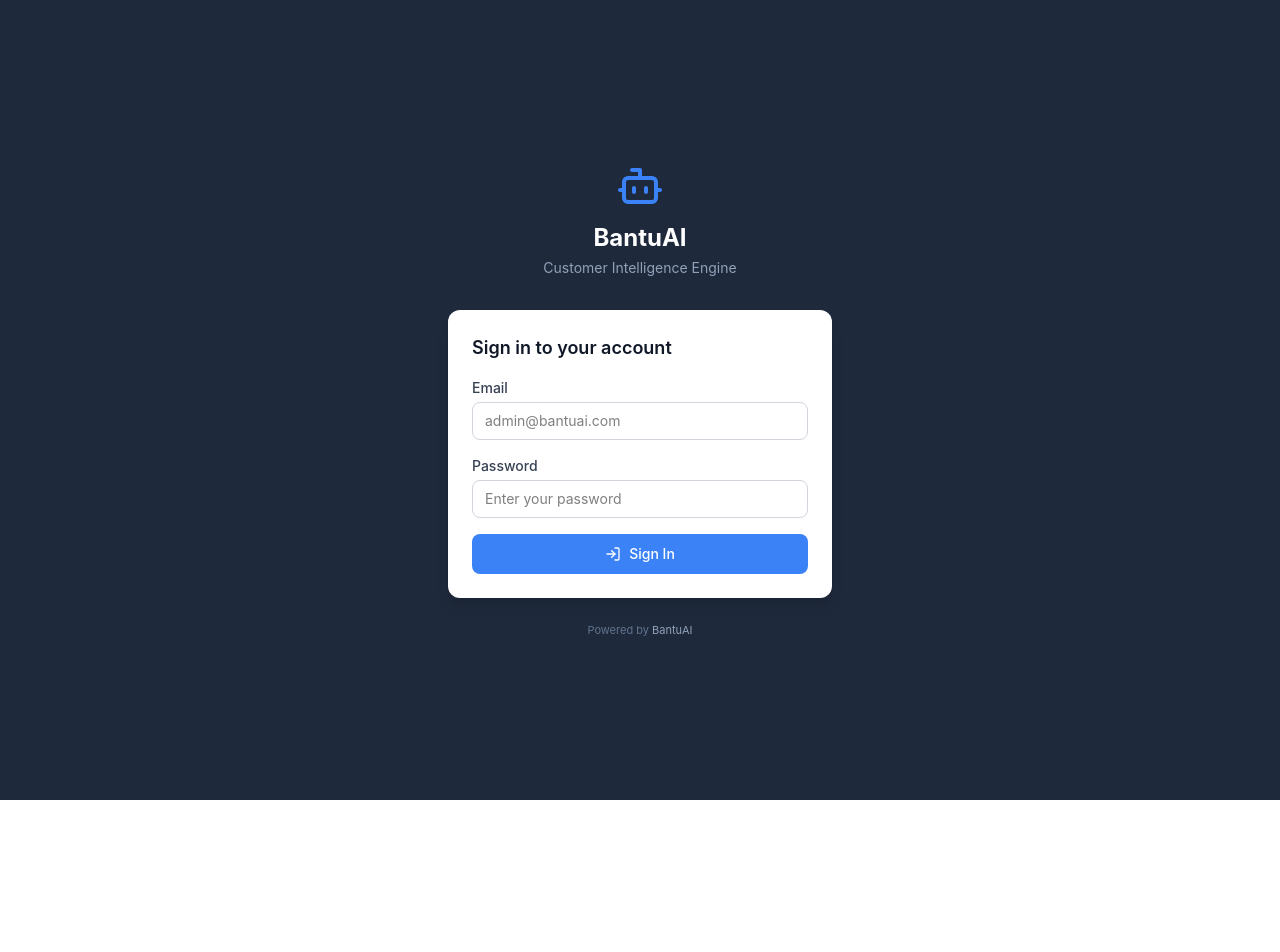
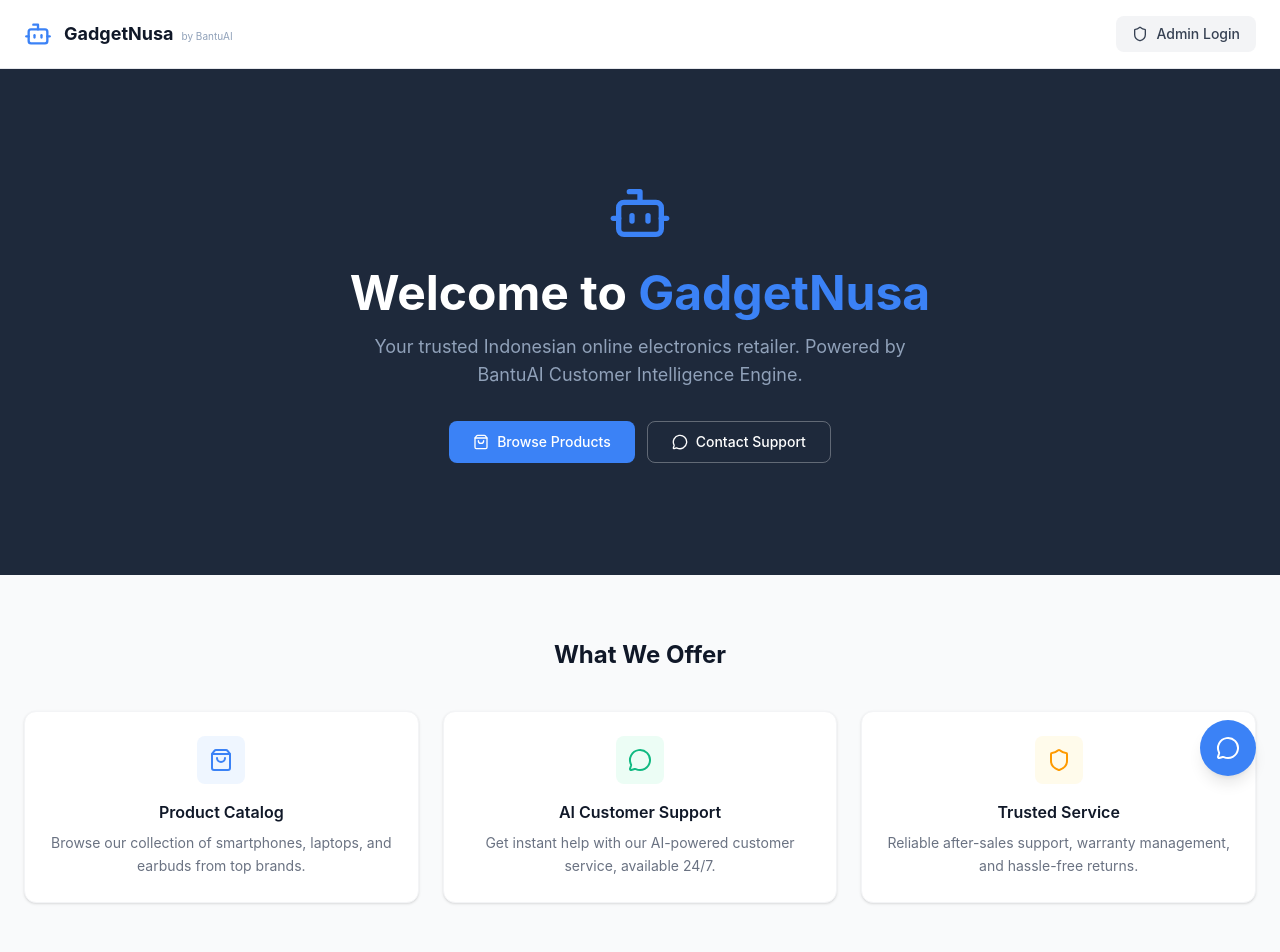
Before and after one commit to danendral/bantuai-dashboard, a React (Vite) app: page / in a window 1280 px wide. Before the commit this address led to /login. Shown: the top 952 px of the page. Before the commit the page ends 800 px from the top, so only its background shows below. Built offline with nearby package versions, Linux system fonts and the light colour scheme; no server answers.

Commit message:
Add homepage before login page

```diff
--- a/src/App.jsx
+++ b/src/App.jsx
@@ -2,6 +2,7 @@ import { BrowserRouter, Routes, Route } from 'react-router-dom'
 import AuthProvider from './context/AuthContext'
 import ProtectedRoute from './components/layout/ProtectedRoute'
 import Layout from './components/layout/Layout'
+import HomePage from './pages/HomePage'
 import LoginPage from './pages/LoginPage'
 import DashboardPage from './pages/DashboardPage'
 import TicketsPage from './pages/TicketsPage'
@@ -14,19 +15,24 @@ export default function App() {
     <BrowserRouter>
       <AuthProvider>
         <Routes>
+          {/* Public routes */}
+          <Route path="/" element={<HomePage />} />
           <Route path="/login" element={<LoginPage />} />
+
+          {/* Admin routes (protected) */}
           <Route
+            path="/admin"
             element={
               <ProtectedRoute>
                 <Layout />
               </ProtectedRoute>
             }
           >
-            <Route path="/" element={<DashboardPage />} />
-            <Route path="/tickets" element={<TicketsPage />} />
-            <Route path="/conversations" element={<ConversationsPage />} />
-            <Route path="/products" element={<ProductsPage />} />
-            <Route path="/talk-to-db" element={<TalkToDBPage />} />
+            <Route index element={<DashboardPage />} />
+            <Route path="tickets" element={<TicketsPage />} />
+            <Route path="conversations" element={<ConversationsPage />} />
+            <Route path="products" element={<ProductsPage />} />
+            <Route path="talk-to-db" element={<TalkToDBPage />} />
           </Route>
         </Routes>
       </AuthProvider>
--- a/src/components/layout/Sidebar.jsx
+++ b/src/components/layout/Sidebar.jsx
@@ -14,11 +14,11 @@ import { useState } from 'react'
 import { useAuth } from '../../context/AuthContext'
 
 const navItems = [
-  { to: '/', label: 'Dashboard', icon: LayoutDashboard },
-  { to: '/tickets', label: 'Tickets', icon: Ticket },
-  { to: '/conversations', label: 'Conversations', icon: MessageSquare },
-  { to: '/products', label: 'Products', icon: Package },
-  { to: '/talk-to-db', label: 'Talk to DB', icon: DatabaseZap },
+  { to: '/admin', label: 'Dashboard', icon: LayoutDashboard },
+  { to: '/admin/tickets', label: 'Tickets', icon: Ticket },
+  { to: '/admin/conversations', label: 'Conversations', icon: MessageSquare },
+  { to: '/admin/products', label: 'Products', icon: Package },
+  { to: '/admin/talk-to-db', label: 'Talk to DB', icon: DatabaseZap },
 ]
 
 export default function Sidebar() {
@@ -50,7 +50,7 @@ export default function Sidebar() {
           <NavLink
             key={to}
             to={to}
-            end={to === '/'}
+            end={to === '/admin'}
             className={({ isActive }) =>
               `flex items-center gap-3 px-3 py-2.5 rounded-lg text-sm font-medium transition-colors ${
                 isActive
--- /dev/null
+++ b/src/pages/HomePage.jsx
@@ -0,0 +1,189 @@
+import { Link } from 'react-router-dom'
+import { useAuth } from '../context/AuthContext'
+import {
+  Bot,
+  ShoppingBag,
+  MessageCircle,
+  Shield,
+  ArrowRight,
+  Smartphone,
+  Laptop,
+  Headphones,
+} from 'lucide-react'
+
+const features = [
+  {
+    icon: ShoppingBag,
+    title: 'Product Catalog',
+    desc: 'Browse our collection of smartphones, laptops, and earbuds from top brands.',
+    color: 'text-primary',
+    bg: 'bg-blue-50',
+  },
+  {
+    icon: MessageCircle,
+    title: 'AI Customer Support',
+    desc: 'Get instant help with our AI-powered customer service, available 24/7.',
+    color: 'text-success',
+    bg: 'bg-emerald-50',
+  },
+  {
+    icon: Shield,
+    title: 'Trusted Service',
+    desc: 'Reliable after-sales support, warranty management, and hassle-free returns.',
+    color: 'text-amber-500',
+    bg: 'bg-amber-50',
+  },
+]
+
+const productCategories = [
+  { icon: Smartphone, label: 'Smartphones', count: 'Coming Soon' },
+  { icon: Laptop, label: 'Laptops', count: 'Coming Soon' },
+  { icon: Headphones, label: 'Earbuds', count: 'Coming Soon' },
+]
+
+export default function HomePage() {
+  const { user, loading } = useAuth()
+
+  return (
+    <div className="min-h-screen flex flex-col">
+      {/* Header */}
+      <header className="bg-white border-b border-gray-200 sticky top-0 z-10">
+        <div className="max-w-[1400px] mx-auto px-6 py-4 flex items-center justify-between">
+          <div className="flex items-center gap-3">
+            <Bot className="w-7 h-7 text-primary" />
+            <div>
+              <span className="text-lg font-bold text-gray-900">GadgetNusa</span>
+              <span className="text-[10px] text-slate-400 ml-2 hidden sm:inline">
+                by BantuAI
+              </span>
+            </div>
+          </div>
+          {!loading && (
+            <div>
+              {user ? (
+                <Link
+                  to="/admin"
+                  className="flex items-center gap-2 bg-primary hover:bg-primary-dark text-white text-sm font-medium px-4 py-2 rounded-lg transition-colors"
+                >
+                  Go to Dashboard
+                  <ArrowRight className="w-4 h-4" />
+                </Link>
+              ) : (
+                <Link
+                  to="/login"
+                  className="flex items-center gap-2 bg-gray-100 hover:bg-gray-200 text-gray-700 text-sm font-medium px-4 py-2 rounded-lg transition-colors"
+                >
+                  <Shield className="w-4 h-4" />
+                  Admin Login
+                </Link>
+              )}
+            </div>
+          )}
+        </div>
+      </header>
+
+      {/* Hero */}
+      <section className="bg-sidebar text-white">
+        <div className="max-w-[1400px] mx-auto px-6 py-20 md:py-28 text-center">
+          <Bot className="w-16 h-16 text-primary mx-auto mb-6" />
+          <h1 className="text-3xl md:text-5xl font-bold mb-4">
+            Welcome to <span className="text-primary">GadgetNusa</span>
+          </h1>
+          <p className="text-slate-400 text-base md:text-lg max-w-xl mx-auto mb-8">
+            Your trusted Indonesian online electronics retailer. Powered by BantuAI Customer
+            Intelligence Engine.
+          </p>
+          <div className="flex flex-wrap gap-3 justify-center">
+            <a
+              href="#products"
+              className="flex items-center gap-2 bg-primary hover:bg-primary-dark text-white font-medium px-6 py-2.5 rounded-lg transition-colors text-sm"
+            >
+              <ShoppingBag className="w-4 h-4" />
+              Browse Products
+            </a>
+            <a
+              href="#support"
+              className="flex items-center gap-2 border border-white/30 text-white hover:bg-white/10 font-medium px-6 py-2.5 rounded-lg transition-colors text-sm"
+            >
+              <MessageCircle className="w-4 h-4" />
+              Contact Support
+            </a>
+          </div>
+        </div>
+      </section>
+
+      {/* Features */}
+      <section className="bg-gray-50 py-16">
+        <div className="max-w-[1400px] mx-auto px-6">
+          <h2 className="text-2xl font-bold text-gray-900 text-center mb-10">What We Offer</h2>
+          <div className="grid grid-cols-1 md:grid-cols-3 gap-6">
+            {features.map(({ icon: Icon, title, desc, color, bg }) => (
+              <div
+                key={title}
+                className="bg-white rounded-xl shadow-sm border border-gray-100 p-6 text-center hover:shadow-md transition-shadow"
+              >
+                <div
+                  className={`w-12 h-12 ${bg} rounded-lg flex items-center justify-center mx-auto mb-4`}
+                >
+                  <Icon className={`w-6 h-6 ${color}`} />
+                </div>
+                <h3 className="text-base font-semibold text-gray-900 mb-2">{title}</h3>
+                <p className="text-sm text-gray-500 leading-relaxed">{desc}</p>
+              </div>
+            ))}
+          </div>
+        </div>
+      </section>
+
+      {/* Products Placeholder */}
+      <section id="products" className="py-16">
+        <div className="max-w-[1400px] mx-auto px-6">
+          <h2 className="text-2xl font-bold text-gray-900 text-center mb-3">Featured Products</h2>
+          <p className="text-sm text-gray-400 text-center mb-10">
+            Our product catalog is coming soon. Stay tuned!
+          </p>
+          <div className="grid grid-cols-1 sm:grid-cols-2 md:grid-cols-3 gap-6">
+            {productCategories.map(({ icon: Icon, label, count }) => (
+              <div
+                key={label}
+                className="bg-white rounded-xl shadow-sm border border-gray-100 p-8 text-center"
+              >
+                <div className="bg-gray-100 rounded-xl h-36 flex items-center justify-center mb-4">
+                  <Icon className="w-12 h-12 text-gray-300" />
+                </div>
+                <h3 className="text-base font-semibold text-gray-900 mb-1">{label}</h3>
+                <p className="text-xs text-gray-400">{count}</p>
+              </div>
+            ))}
+          </div>
+          {/* TODO: Replace with real product listing from Supabase */}
+        </div>
+      </section>
+
+      {/* Chat Widget Placeholder */}
+      <div id="support" className="fixed bottom-6 right-6 z-50">
+        <button
+          className="bg-primary hover:bg-primary-dark text-white w-14 h-14 rounded-full shadow-lg flex items-center justify-center transition-colors"
+          title="Chat with us"
+        >
+          <MessageCircle className="w-6 h-6" />
+        </button>
+        {/* TODO: Connect to BantuAI chat widget */}
+      </div>
+
+      {/* Footer */}
+      <footer className="bg-sidebar text-white mt-auto">
+        <div className="max-w-[1400px] mx-auto px-6 py-8 text-center">
+          <Bot className="w-6 h-6 text-primary mx-auto mb-2" />
+          <p className="text-sm text-slate-400">
+            Powered by <span className="text-slate-300">BantuAI</span> — Customer Intelligence
+            Engine
+          </p>
+          <p className="text-[11px] text-slate-500 mt-1">
+            &copy; {new Date().getFullYear()} GadgetNusa. All rights reserved.
+          </p>
+        </div>
+      </footer>
+    </div>
+  )
+}
--- a/src/pages/LoginPage.jsx
+++ b/src/pages/LoginPage.jsx
@@ -1,5 +1,5 @@
 import { useState } from 'react'
-import { useNavigate } from 'react-router-dom'
+import { useNavigate, Link } from 'react-router-dom'
 import { Bot, LogIn } from 'lucide-react'
 import { useAuth } from '../context/AuthContext'
 
@@ -12,7 +12,7 @@ export default function LoginPage() {
 
   // If already logged in, redirect to dashboard
   if (user) {
-    navigate('/', { replace: true })
+    navigate('/admin', { replace: true })
     return null
   }
 
@@ -21,7 +21,7 @@ export default function LoginPage() {
     setError(null)
     const result = login(email, password)
     if (result.success) {
-      navigate('/', { replace: true })
+      navigate('/admin', { replace: true })
     } else {
       setError(result.error)
     }
@@ -88,9 +88,14 @@ export default function LoginPage() {
           </form>
         </div>
 
-        <p className="text-center text-[11px] text-slate-500 mt-6">
-          Powered by <span className="text-slate-400">BantuAI</span>
-        </p>
+        <div className="text-center mt-6 space-y-2">
+          <Link to="/" className="text-primary hover:text-primary-dark text-xs">
+            &larr; Back to Home
+          </Link>
+          <p className="text-[11px] text-slate-500">
+            Powered by <span className="text-slate-400">BantuAI</span>
+          </p>
+        </div>
       </div>
     </div>
   )
```
